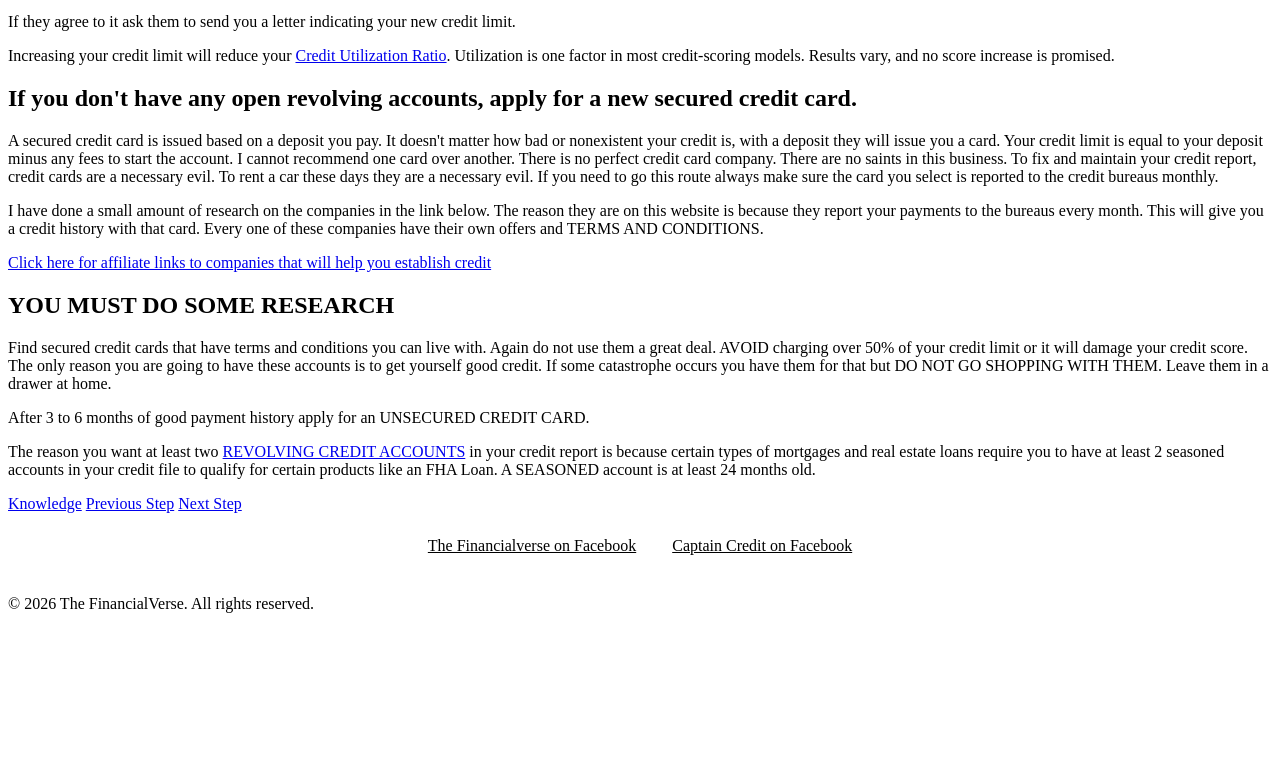
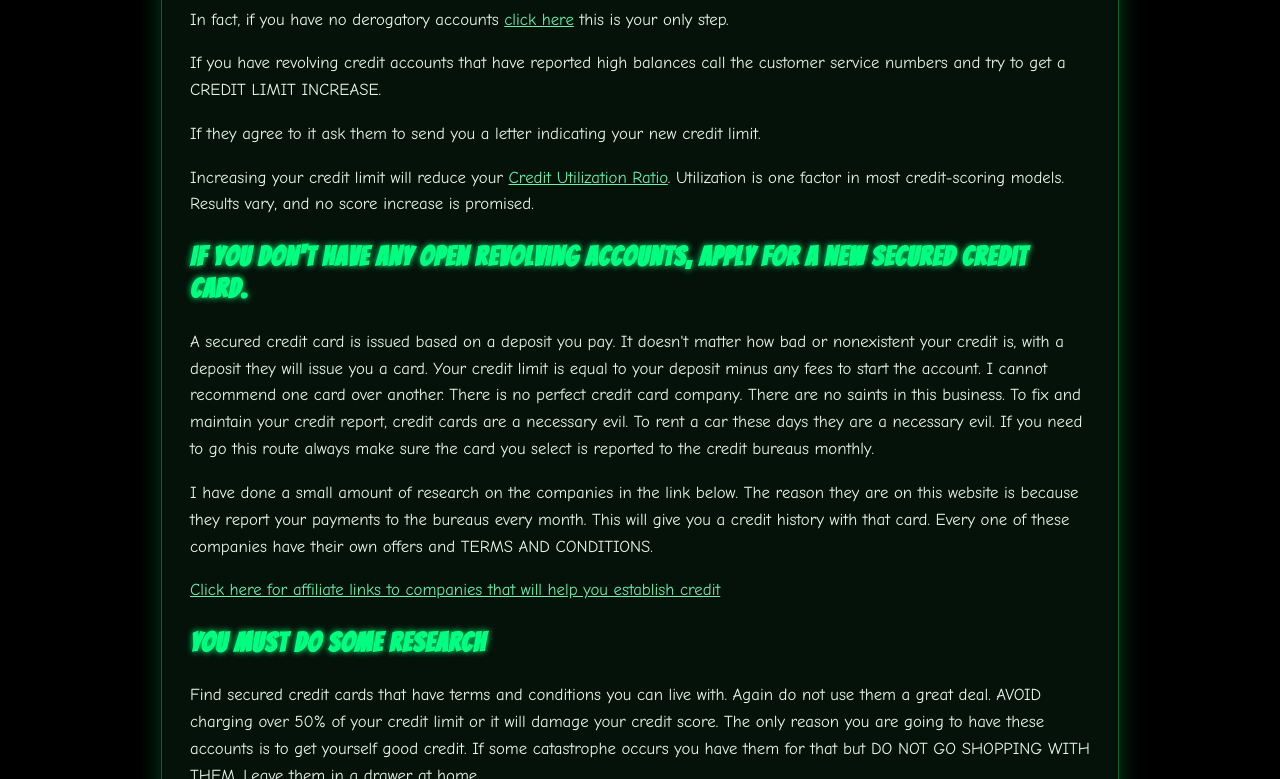
Before and after one commit to matstaf76/TheFinancialVerse, a plain HTML site: page fix_your_credit4.html in a window 1280 px wide. Shown: the part 246-1025 px from the top of the page. Before the commit the page ends 875 px from the top, so only its background shows below. Drawn offline with Linux system fonts and the light colour scheme.

Commit message:
Add files via upload

```diff
--- /dev/null
+++ b/cc-page.css
@@ -0,0 +1,92 @@
+/* Captain Credit plain-page styles: Tools and the six Fix Your Credit steps.
+   Matches the Headquarters look: dark panel, green glow, comic headings. */
+body {
+  margin: 0;
+  background-color: #000;
+  color: #e8f5e9;
+  font-family: 'Comic Neue', Arial, sans-serif;
+  line-height: 1.6;
+}
+body > header, body > main, body > .navbar, body > footer {
+  max-width: 900px;
+  margin-left: auto;
+  margin-right: auto;
+}
+body > header nav ul {
+  list-style: none;
+  display: flex;
+  flex-wrap: wrap;
+  justify-content: center;
+  gap: 10px;
+  padding: 1rem 0 0 0;
+  margin: 0;
+}
+body > header nav a, .navbar a {
+  display: inline-block;
+  background: #00ff80;
+  color: #111 !important;
+  font-family: 'Bangers', cursive;
+  font-size: 1.1rem;
+  letter-spacing: 1px;
+  text-decoration: none;
+  padding: 8px 18px;
+  border-radius: 12px;
+  box-shadow: 0 4px 12px rgba(0, 255, 128, 0.4);
+}
+body > header nav a:hover, .navbar a:hover {
+  background: #00ffaa;
+}
+main {
+  background: rgba(5, 20, 10, 0.92);
+  border: 1px solid rgba(0, 255, 128, 0.35);
+  border-radius: 14px;
+  box-shadow: 0 0 24px rgba(0, 255, 128, 0.25);
+  padding: 1.5rem 1.75rem;
+  margin-top: 1rem;
+  margin-bottom: 1rem;
+}
+main h1, main h2 {
+  font-family: 'Bangers', cursive;
+  color: #00ff80;
+  letter-spacing: 1px;
+  text-shadow: 0 0 6px #00ff80;
+  line-height: 1.2;
+}
+main h1 { font-size: clamp(1.6rem, 5vw, 2.3rem); }
+main h2 { font-size: clamp(1.3rem, 4vw, 1.7rem); }
+main h3 { color: #69f0ae; }
+main p, main li { font-size: 1.05rem; }
+main a { color: #69f0ae; }
+main a:hover { color: #b9f6ca; }
+main button {
+  background: #00ff80;
+  color: #111;
+  font-family: 'Bangers', cursive;
+  font-size: 1rem;
+  letter-spacing: 1px;
+  border: none;
+  border-radius: 10px;
+  padding: 7px 16px;
+  margin-right: 10px;
+  cursor: pointer;
+}
+main button:hover { background: #00ffaa; }
+.navbar {
+  display: flex;
+  flex-wrap: wrap;
+  justify-content: center;
+  gap: 10px;
+  padding: 0.5rem 0 1.5rem 0;
+}
+footer {
+  background: rgba(10, 10, 10, 0.92);
+  color: #9e9e9e;
+  text-align: center;
+  font-size: 0.9rem;
+  padding: 1rem;
+  border-top: 1px solid rgba(0, 255, 128, 0.2);
+}
+footer a { color: #9e9e9e; }
+@media (max-width: 600px) {
+  main { padding: 1rem; border-radius: 0; }
+}
--- a/fix_your_credit4.html
+++ b/fix_your_credit4.html
@@ -25,6 +25,8 @@
   <meta name="twitter:description" content="Step 4 of fixing your credit: add new positive accounts to rebuild your score the right way.">
   <meta name="twitter:image" content="https://thefinancialverse.com/android-chrome-512x512.png">
   <script type="application/ld+json">{"@context":"https://schema.org","@type":"Article","headline":"Fix Your Credit Step 4: Establish New, Good Credit | TheFinancialVerse","description":"Step 4 of fixing your credit: add new positive accounts to rebuild your score the right way.","url":"https://thefinancialverse.com/fix_your_credit4.html","isPartOf":{"@type":"WebSite","url":"https://thefinancialverse.com/","name":"TheFinancialVerse"},"publisher":{"@type":"Organization","name":"TheFinancialVerse","url":"https://thefinancialverse.com/"},"image":"https://thefinancialverse.com/android-chrome-512x512.png","author":{"@type":"Organization","name":"TheFinancialVerse"}}</script>
+  <link href="https://fonts.googleapis.com/css2?family=Bangers&amp;family=Comic+Neue:wght@400;700&amp;display=swap" rel="stylesheet">
+  <link rel="stylesheet" href="cc-page.css">
   <link rel="stylesheet" href="cc-nav.css">
 </head>
 <body>
```
Also changed, not shown: fix_your_credit.html (+2 -0 lines), fix_your_credit2.html (+2 -0 lines), fix_your_credit3.html (+2 -0 lines), fix_your_credit5.html (+2 -0 lines), fix_your_credit6.html (+2 -0 lines), tools.html (+2 -0 lines).
